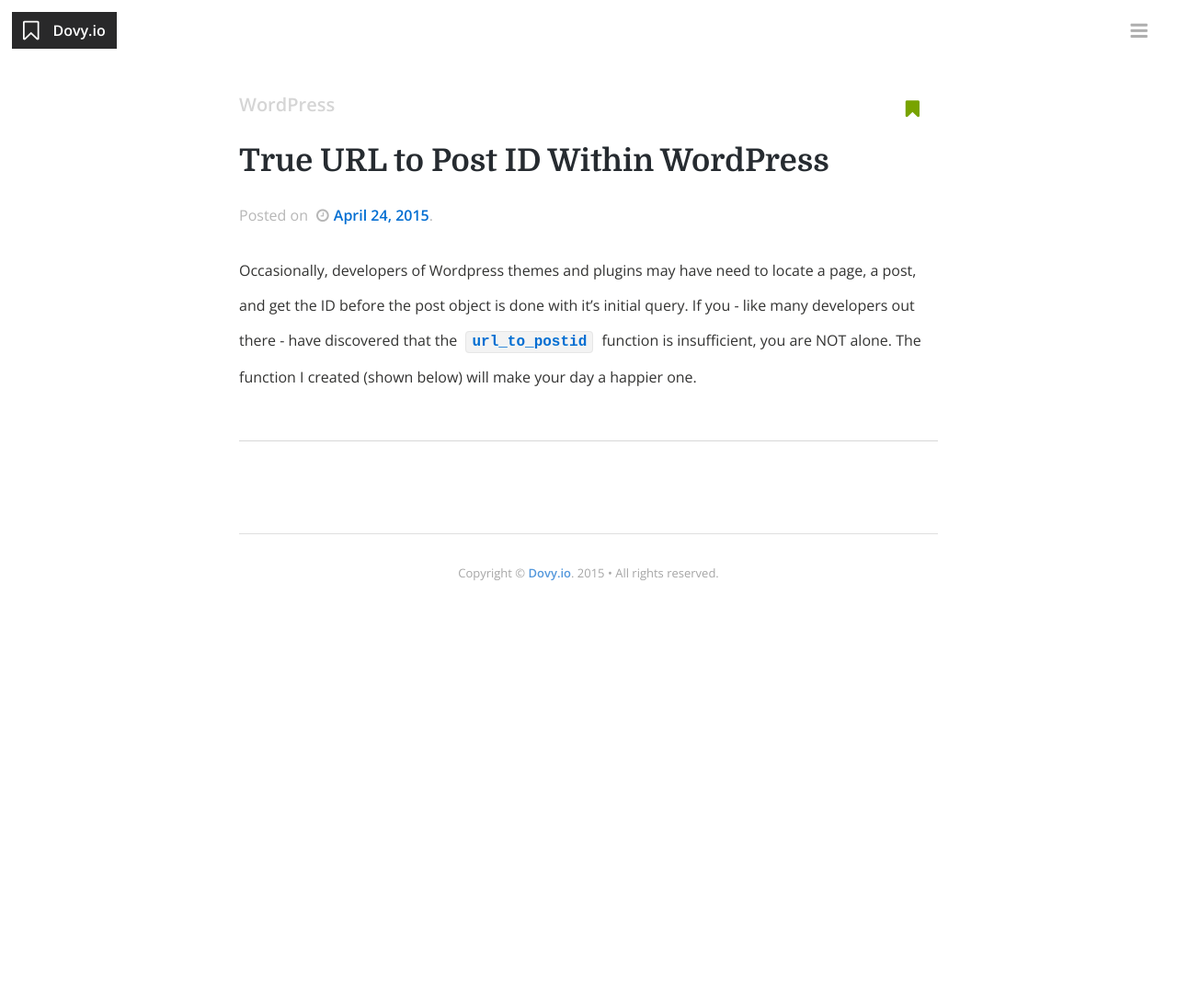
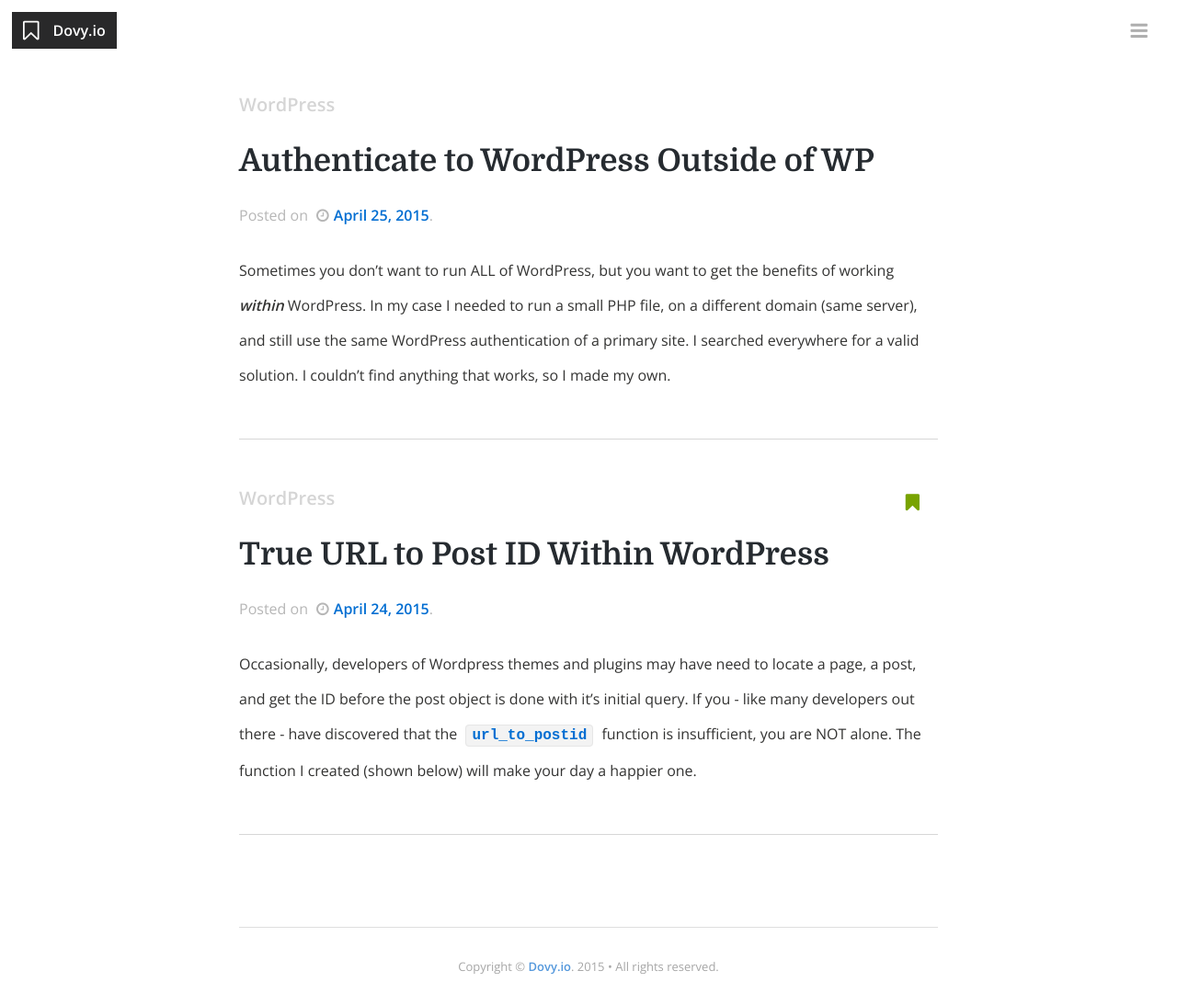
Before and after one commit to dovy/dovy.github.io, a Jekyll site: the page built from index.html, in a window 1280 px wide. Shown: the whole page at 92% size. Built offline with Jekyll 4.4.1, drawn with Linux system fonts in a browser that asks for light colours; nearby versions of some CDN libraries; Markdown is read by kramdown in place of the engine named in the settings; the list of posts is cut into pages by our own code; before the commit the page ends 900 px from its top, so only the background shows below that.

Commit message:
Authenticate outside of WordPress

```diff
--- a/_drafts/authenticate-to-wordpress-outside-of-wordpress-and-on-a-different-domain.markdown
+++ b/_posts/2015-04-25-authenticating-outside-of-wordpress-on-diff-domain.markdown
@@ -1,11 +1,11 @@
 ---
 layout: post
 title:  "Authenticate to WordPress Outside of WP"
-date:   2015-04-30 11:18:49
+date:   2015-04-25 11:59:49
 categories: WordPress
 tags: PHP
 banner_image: "/media/banners/escape.jpg"
-featured: true
+featured: false
 comments: true
 ---
 
```
